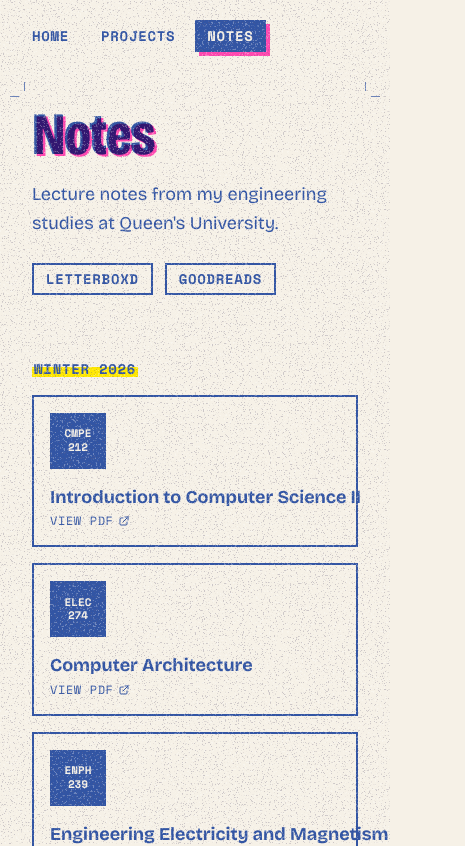
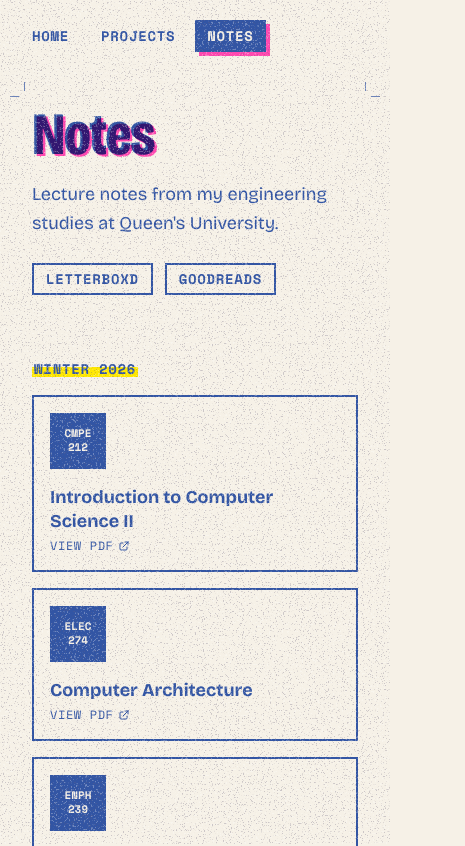
Before and after one commit to alexxlevesque/portfolio, a Next.js app: page /library in a window 390 px wide. Shown: the top 846 px of the page, 465 px wide, since content can reach past the window. Built offline with nearby package versions, Linux system fonts and the light colour scheme.

Commit message:
Wrap course titles on mobile instead of overflowing the card
Co-Authored-By: Claude Opus 5.5 <noreply@anthropic.com>

```diff
--- a/src/app/library/page.tsx
+++ b/src/app/library/page.tsx
@@ -111,8 +111,8 @@ export default function Notes() {
                                             {repo.code}
                                         </div>
 
-                                        <div className="flex-1 min-w-0">
-                                            <h4 className="text-lg font-bold leading-snug truncate">
+                                        <div className="flex-1 min-w-0 w-full">
+                                            <h4 className="text-lg font-bold leading-snug sm:truncate">
                                                 <a href={repo.repository} target="_blank" rel="noopener noreferrer" className="hover:riso-mark">
                                                     {repo.title}
                                                 </a>
```
